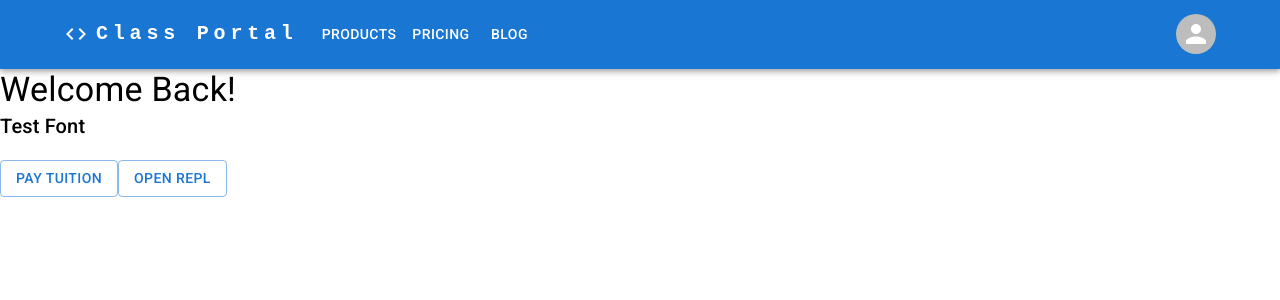
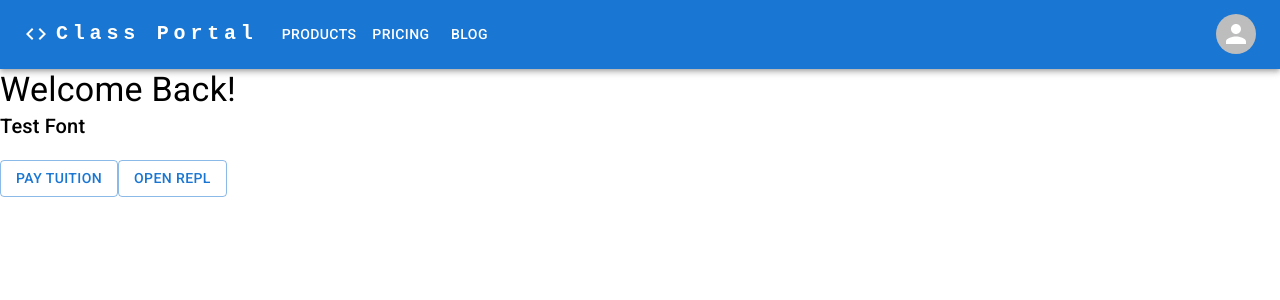
Before and after one commit to aprilschen/teaching-site, a React (Vite) app in the folder client/: page / in a window 1280 px wide. Shown: the top 300 px of the page. Built offline with nearby package versions, Linux system fonts and the light colour scheme.

Commit message:
update readme

```diff
--- a/client/src/components/Appbar.tsx
+++ b/client/src/components/Appbar.tsx
@@ -37,7 +37,7 @@ export default function ResponsiveAppBar() {
 
   return (
     <AppBar position="static">
-      <Container>
+      <Container maxWidth={false}>
         <Toolbar disableGutters>
           <CodeIcon sx={{ display: { xs: 'none', md: 'flex' }, mr: 1 }} />
           <Typography
@@ -69,6 +69,7 @@ export default function ResponsiveAppBar() {
             >
               <MenuIcon />
             </IconButton>
+
             <Menu
               id="menu-appbar"
               anchorEl={anchorElNav}
@@ -94,6 +95,7 @@ export default function ResponsiveAppBar() {
               ))}
             </Menu>
           </Box>
+
           <CodeIcon sx={{ display: { xs: 'flex', md: 'none' }, mr: 1 }} />
           <Typography
             variant="h5"
--- a/client/src/components/Oauth.tsx
+++ b/client/src/components/Oauth.tsx
@@ -1,4 +1,5 @@
 export default function Oauth() {
+
     return (
         <>
             <div id="g_id_onload"
```
Also changed, not shown: 1 other file (tests, documents, lock files or other folders).
